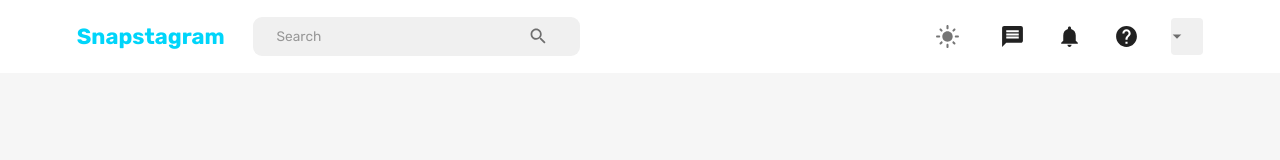
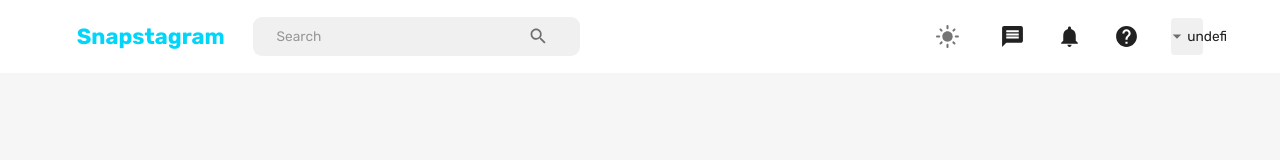
Before and after one commit to mythily-muthu/social_media_client, a React (Create React App) app: page /home in a window 1280 px wide. Shown: the top 160 px of the page. Built offline with nearby package versions, Linux system fonts and the light colour scheme; a web font is replaced by a local one.

Commit message:
Fix: changed the error in form page

```diff
--- a/src/Pages/Form.jsx
+++ b/src/Pages/Form.jsx
@@ -105,22 +105,18 @@ const Form = () => {
     try {
       const loggedInResponse = await axios.post(
         "http://localhost:6001/auth/login",
-        values,
-        {
-          headers: { "Content-Type": "application/json" },
-        }
+        values
       );
 
-      const loggedIn = loggedInResponse.data;
-      console.log("loggine:", loggedIn);
       onSubmitProps.resetForm();
-      if (loggedIn.status) {
+      if (loggedInResponse.status == 200) {
         dispatch(
           setLogin({
-            user: loggedIn.user,
-            token: loggedIn.token,
+            user: loggedInResponse.data.user,
+            token: loggedInResponse.data.token,
           })
         );
+        fo;
         navigate("/home");
       }
     } catch (error) {
@@ -166,7 +162,7 @@ const Form = () => {
                   value={values.firstName}
                   name="firstName"
                   error={
-                    Boolean(touched.firstName) && Boolean(touched.firstName)
+                    Boolean(touched.firstName) && Boolean(errors.firstName)
                   }
                   helperText={touched.firstName && errors.firstName}
                   sx={{ gridColumn: "span 2" }}
--- a/src/Pages/Navbar.jsx
+++ b/src/Pages/Navbar.jsx
@@ -31,7 +31,9 @@ const Navbar = () => {
   const [isMobileMenuToggled, setIsMobileMenuToggled] = useState(false);
   const dispatch = useDispatch();
   const navigate = useNavigate();
-  const user = useSelector((state) => state.user);
+  const user = useSelector((state) => state);
+
+  console.log("user:", user);
   const isNonMobileScreens = useMediaQuery("(min-width:1000px)");
 
   const theme = useTheme();
@@ -41,7 +43,7 @@ const Navbar = () => {
   const primaryLight = theme.palette.primary.light;
   const alt = theme.palette.background.alt;
 
-  //const fullName = `${user.firstName} ${user.lastName}`;
+  const fullName = `${user.firstName} ${user.lastName}`;
   return (
     <FlexBetween padding="1rem 6%" backgroundColor={alt}>
       <FlexBetween gap="1.75rem">
@@ -92,7 +94,7 @@ const Navbar = () => {
           <Help sx={{ fontSize: "25px" }} />
           <FormControl variant="standard" value={""}>
             <Select
-              value={""}
+              value={fullName}
               sx={{
                 backgroundColor: neutralLight,
                 width: "15px",
@@ -108,8 +110,8 @@ const Navbar = () => {
               }}
               input={<InputBase />}
             >
-              <MenuItem value={""}>
-                <Typography>{""}</Typography>
+              <MenuItem value={fullName}>
+                <Typography>{fullName}</Typography>
               </MenuItem>
               <MenuItem onClick={() => dispatch(setLogout())}>Log Out</MenuItem>
             </Select>
@@ -165,7 +167,7 @@ const Navbar = () => {
             <Help sx={{ fontSize: "25px" }} />
             <FormControl variant="standard" value={""}>
               <Select
-                value={""}
+                value={fullName}
                 sx={{
                   backgroundColor: neutralLight,
                   width: "150px",
@@ -181,8 +183,8 @@ const Navbar = () => {
                 }}
                 input={<InputBase />}
               >
-                <MenuItem value={""}>
-                  <Typography>{""}</Typography>
+                <MenuItem value={fullName}>
+                  <Typography>{fullName}</Typography>
                 </MenuItem>
                 <MenuItem onClick={() => dispatch(setLogout())}>
                   Log Out
```
